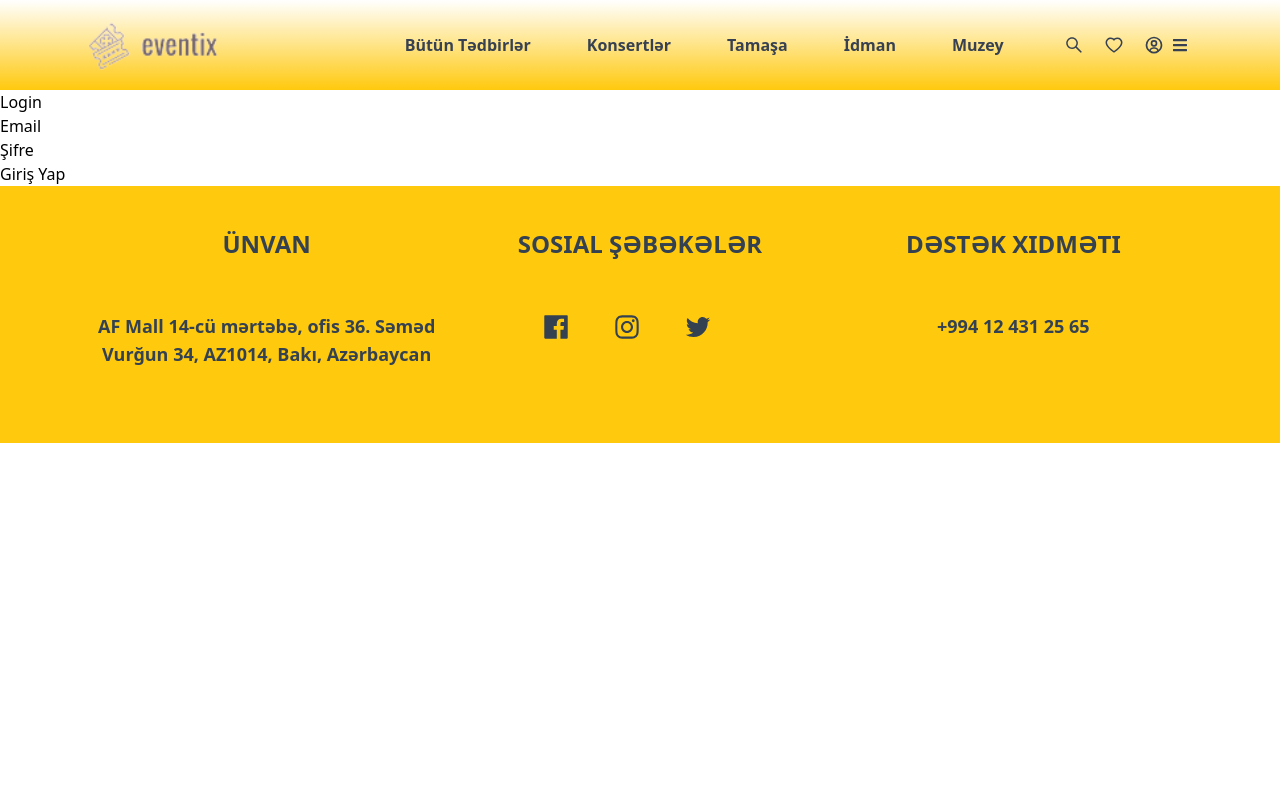
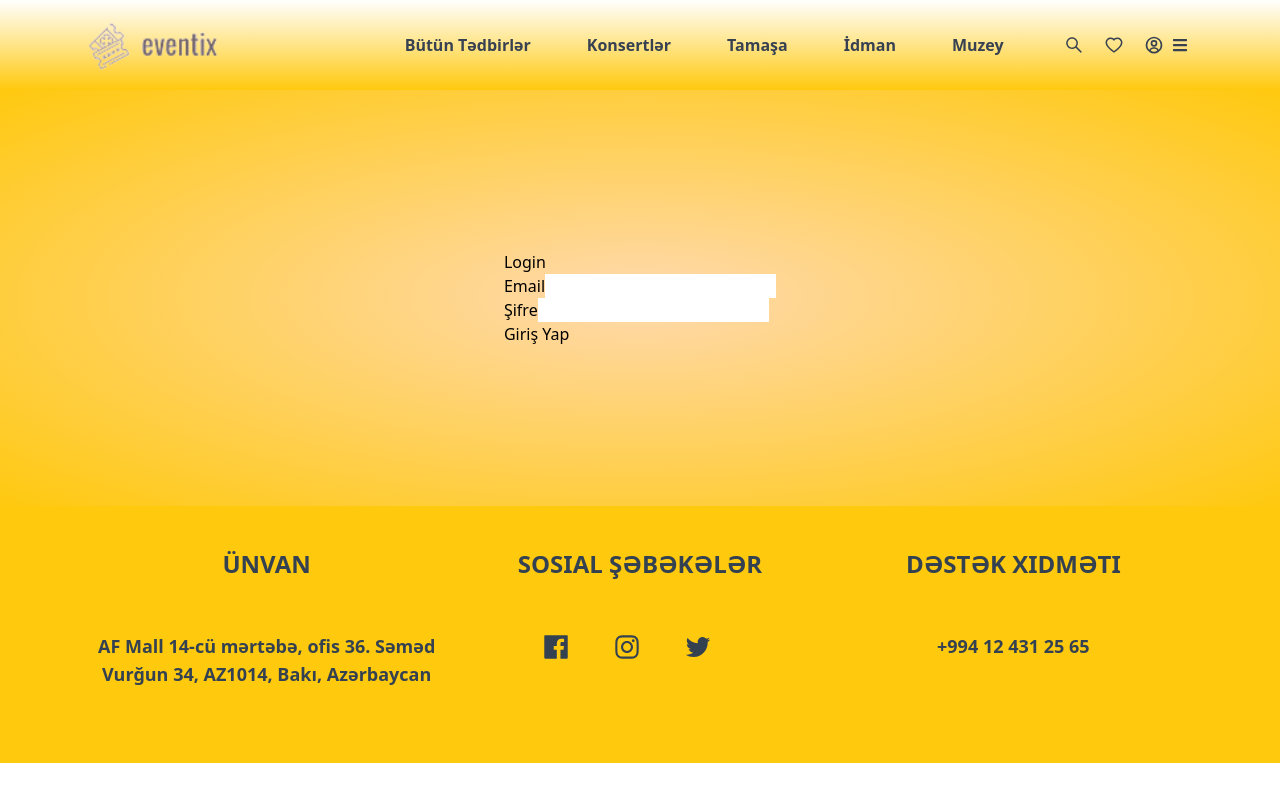
Before and after one commit to huseynovali/Events_App, a React (Create React App) app in the folder client/: page /login in a window 1280 px wide. Built offline with nearby package versions, Linux system fonts and the light colour scheme.

Commit message:
change main page

```diff
--- a/client/src/Routes/mainRoute.jsx
+++ b/client/src/Routes/mainRoute.jsx
@@ -26,7 +26,7 @@ export default function MainRoutes() {
                 },
                 {
                     path: "login",
-                    element: <Login />
+                    element: localStorage.getItem("token") ? <Navigate to={"/"}/> :<Login />
                 },
                 {
                     path: "register",
--- a/client/src/page/Home/Home.jsx
+++ b/client/src/page/Home/Home.jsx
@@ -57,13 +57,12 @@ const Home = () => {
       ) : (
         <div className="slide">
           <Swiper
-            style={{ width: "1000px" }}
+
             ref={swiperRef}
             autoplay={{
               delay: 2000,
             }}
-            navigation
-            pagination
+
             className="mySwiper"
           >
             {tickets.map((item, index) => (
--- a/client/src/page/authpage/Login.css
+++ b/client/src/page/authpage/Login.css
@@ -0,0 +1,4 @@
+.login__page{
+background: rgba(255, 237, 174, 1.0);
+background: radial-gradient(at center, rgba(255, 217, 174, 1.0), rgba(255, 201, 15, 1.0));
+}
--- a/client/src/page/authpage/Login.jsx
+++ b/client/src/page/authpage/Login.jsx
@@ -33,6 +33,7 @@ const Login = () => {
     };
 
     return (
+        <div className="login__page py-40 flex justify-center items-center">
             <div className="login-container">
                 <h2>Login</h2>
                 <Formik initialValues={initialValues} validationSchema={validationSchema} onSubmit={handleSubmit}>
@@ -51,6 +52,8 @@ const Login = () => {
                     </Form>
                 </Formik>
             </div>
+        </div>
+
     );
 };
 
```
Also changed, not shown: client/src/Components/FamousEvents.jsx (+4 -4 lines). Lines whose indentation alone changed are shown as unchanged.
